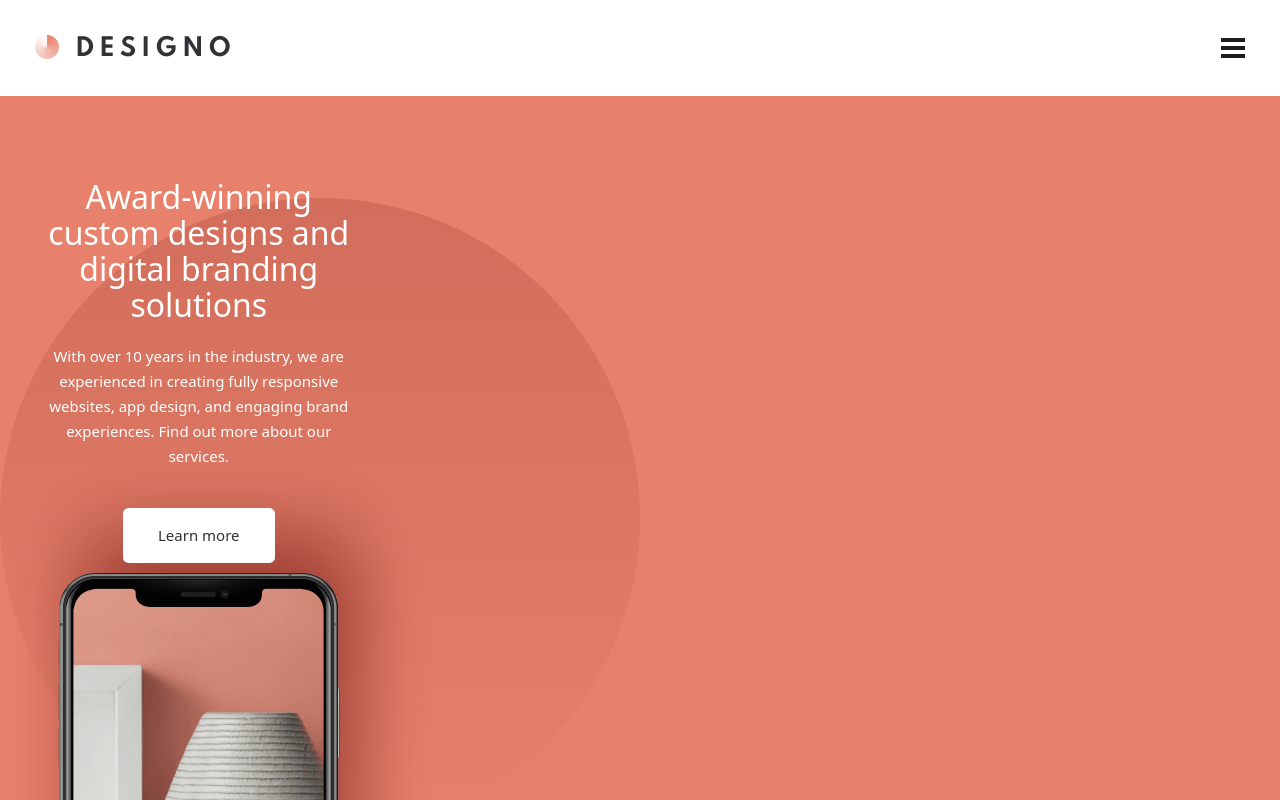
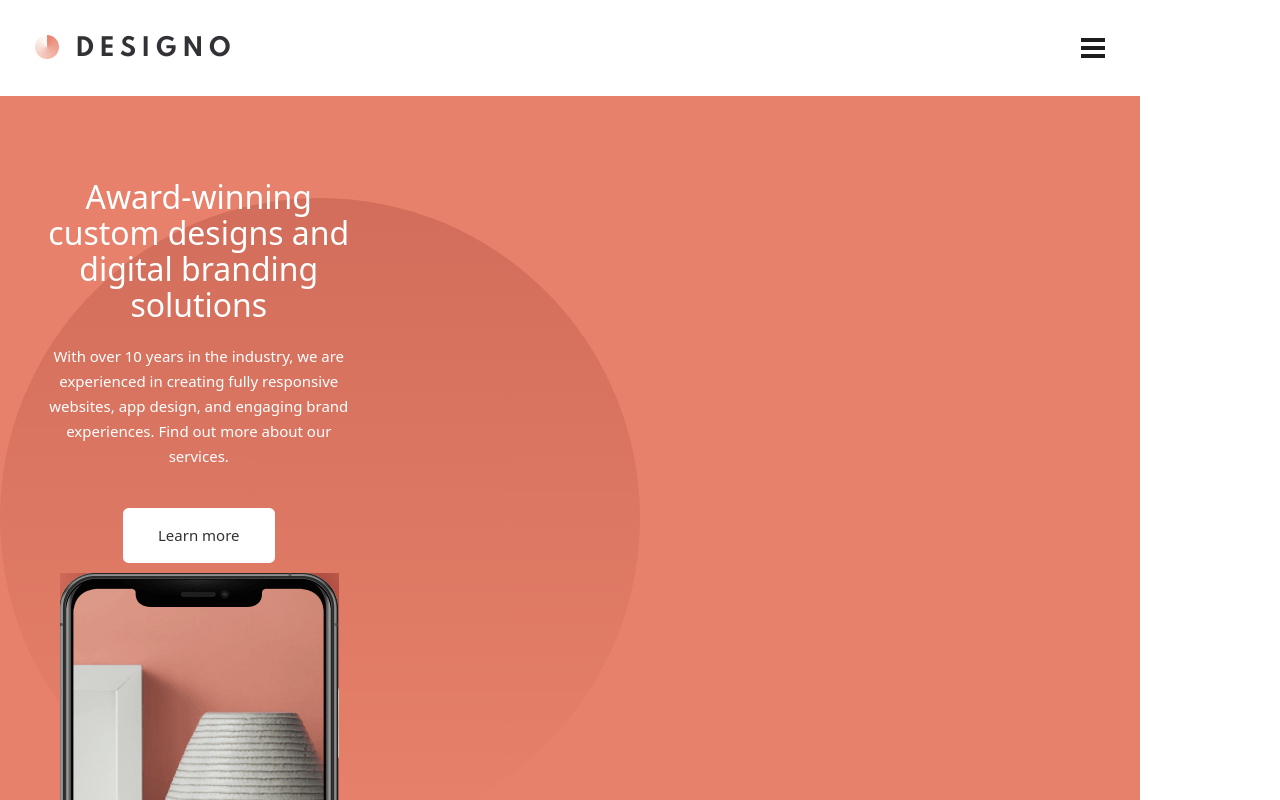
Before and after one commit to TedJenkler/Multi-Page-Website, a React (Create React App) app: page / in a window 1280 px wide. Shown: the top 800 px of the page. Built offline with nearby package versions, Linux system fonts and the light colour scheme.

Commit message:
overflow fixed

```diff
--- a/src/index.css
+++ b/src/index.css
@@ -1,20 +1,23 @@
-html, body {
+html {
   font-size: 15px;
   width: 100vw;
   height: 100vh;
   margin: 0;
   padding: 0;
+  overflow-x: hidden;
+  box-sizing: border-box;
 }
 
 #root, .container {
-  max-width: 100%;
+  width: 100%;
   min-height: 100%;
   margin: 0;
   padding: 0;
+  overflow-x: hidden;
 }
 
 .row {
-  max-width: 100%;
+  width: 100%;
   min-height: 100%;
   margin: 0;
   padding: 0;
@@ -128,6 +131,7 @@
   text-align: center;
   font-size: 1em;
   margin-top: 0.93em;
+  margin-bottom: 1em;
   line-height: 25px;
 }
 
@@ -136,7 +140,7 @@
   height: 3.73em;
   color: #333136;
   margin-top: 1.6em;
-  margin-bottom: 1.6em;
+  margin-bottom: 2.6em;
   padding: 1em;
   background-color: #FFFFFF;
   z-index: 100000000;
@@ -152,6 +156,7 @@
   display: flex;
   justify-content: center;
   align-items: center;
+  overflow: hidden;
 }
 
 /* project buttons */
```
